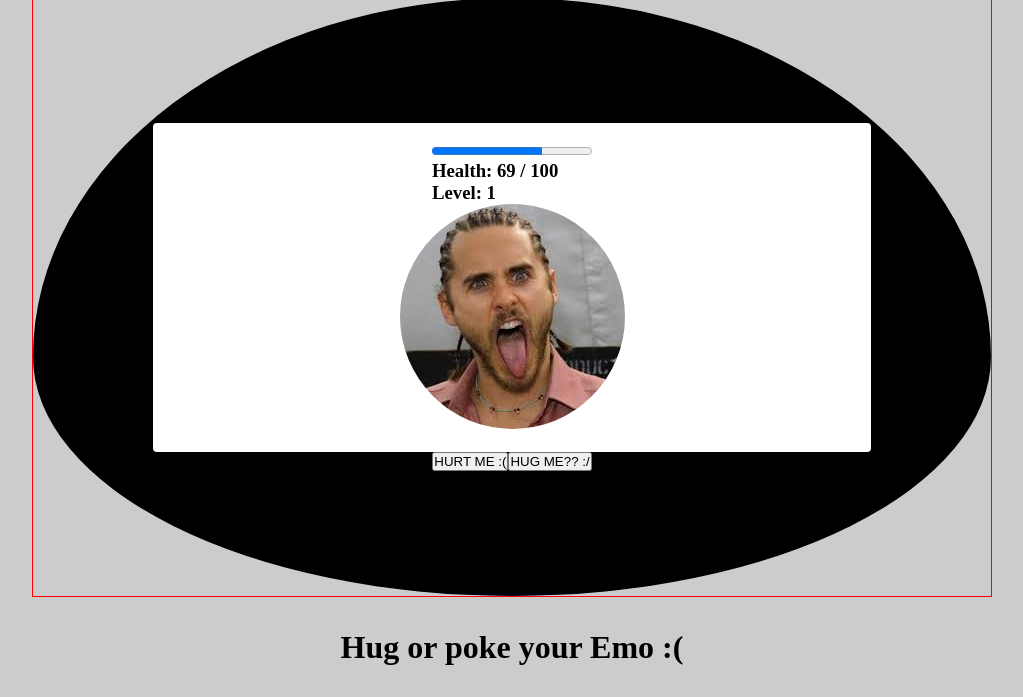
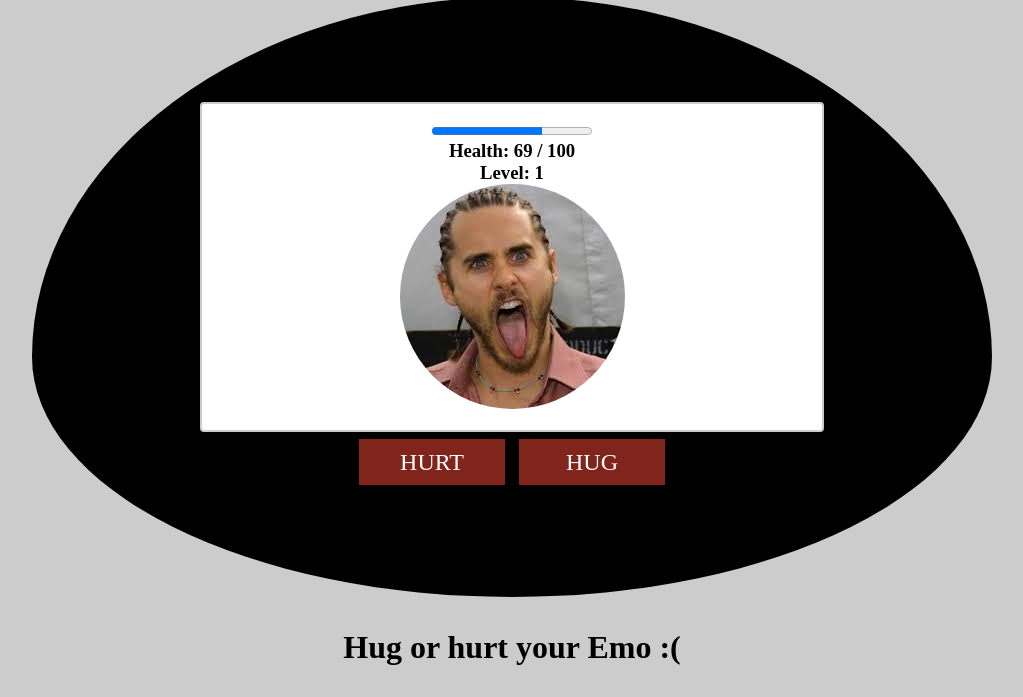
Before and after one commit to fac-14/tamagothi, a React app: page / in a window 1280 px wide. Both pictures are taken after a click on the button "Leto!". Shown: the part 103-800 px from the top of the page, without its empty margins (128-1151 px from the left). Built offline with nearby package versions, Linux system fonts and the light colour scheme; no server answers; a web font is replaced by a local one.

Commit message:
Add styling buttons and change package for netlify

```diff
--- a/package.json
+++ b/package.json
@@ -6,7 +6,7 @@
   "scripts": {
     "test": "jest --watch",
     "start": "parcel ./public/index.html",
-    "build": "parcel build index.html --public-url ./"
+    "build": "parcel build index.html"
   },
   "keywords": [],
   "author": "",
--- a/public/style.css
+++ b/public/style.css
@@ -14,8 +14,23 @@ h1 {
   font-family: "Frijole", cursive;
 }
 
+h3 {
+  text-align: center;
+}
+
 img {
   border-radius: 50%;
+}
+
+button {
+  width: 150px;
+  height: 50px;
+  margin: 5px;
+  color: white;
+  font-family: Frijole, cursive;
+  background: #80241C;
+  border: 2px black solid;
+  font-size: 1.5rem;
 }
 
 #main {
@@ -49,7 +64,6 @@ img {
   display: flex;
   align-items: center;
   justify-content: center;
-  border: 1px solid red;
 }
 
 #egg-drawing {
@@ -69,10 +83,12 @@ img {
   flex-direction: column;
   align-items: center;
   justify-content: center;
-  width: 75%;
+  width: 65%;
   height: 55%;
   border-radius: 4px;
+  border: 2px #ccc solid;
   background-color: white;
+  box-shadow: inset 2px, 2px, 100px,#ccc;
 }
 
 #banner {
--- a/src/components/banner/banner.js
+++ b/src/components/banner/banner.js
@@ -2,7 +2,7 @@ import React from "react";
 
 export default class Banner extends React.Component {
   state = {
-    message: "Hug or poke your Emo :("
+    message: "Hug or hurt your Emo :("
   };
 
   render() {
--- a/src/components/egg/buttons/index.js
+++ b/src/components/egg/buttons/index.js
@@ -4,8 +4,8 @@ export default class Buttons extends React.Component {
   render() {
     return (
       <div id="buttons">
-        <button onClick={this.props.hurtMe}>HURT ME :(</button>
-        <button onClick={this.props.hugMe}>HUG ME?? :/</button>
+        <button onClick={this.props.hurtMe}>HURT</button>
+        <button onClick={this.props.hugMe}>HUG</button>
       </div>
     );
   }
```
